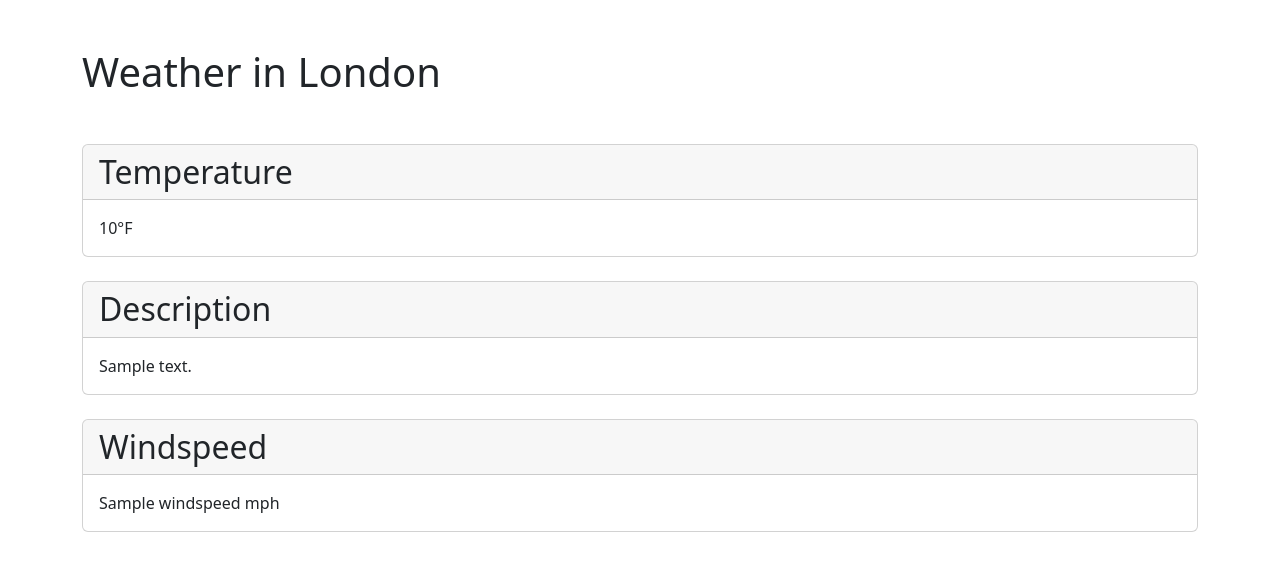
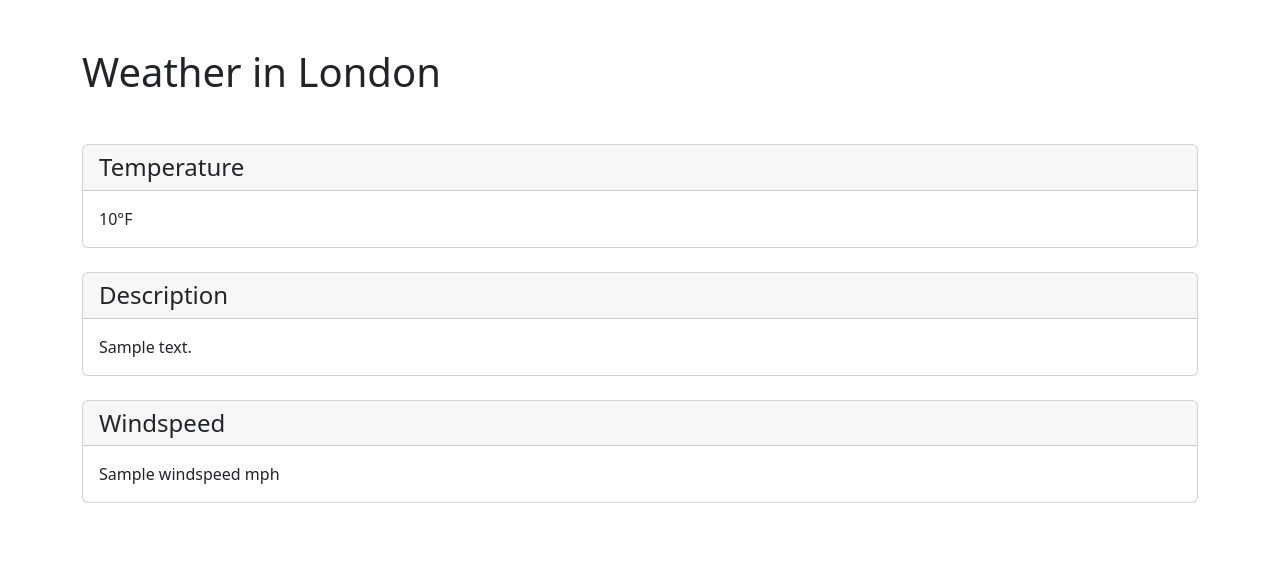
Before and after one commit to alanknguyen314/weatherproject-cs411, a Django app: page / in a window 1280 px wide. Shown: the part 56-627 px from the top of the page. Run offline with Django 3.2, Linux system fonts and the light colour scheme; a database or web service that is not in the repository returns one stand-in record (values such as "Sample title"); data that the repository does not hold is empty.

Commit message:
changeweather/profile

```diff
--- a/weatherapp/templates/weatherapp/profile.html
+++ b/weatherapp/templates/weatherapp/profile.html
@@ -62,11 +62,13 @@
 
     {% load crispy_forms_tags %}
 
-
+    <div class="container py-5">
   <div class="card weather-item mb-4">
     <h3 class="card-header">User Information</h3>
     <div class="card-body">
         <p class="card-text"><b>Username: </b> {{ user.username }}</p>
         <p class="card-text"><b>Email: </b>{{ user.email }}</p>
+        <p class="card-text"><b>Password (SHA-256 encrypted): </b> {{user.password }}</p>
     </div>
 </div>
+</div>
--- a/weatherapp/templates/weatherapp/weather.html
+++ b/weatherapp/templates/weatherapp/weather.html
@@ -65,21 +65,21 @@
         <div class="weather-container">
 
             <div class="card weather-item mb-4">
-                <h2 class="card-header">Temperature</h2>
+                <h4 class="card-header">Temperature</h4>
                 <div class="card-body">
                     <p class="card-text">{{ city_weather.temperature }}°F</p>
                 </div>
             </div>
 
             <div class="card weather-item mb-4">
-                <h2 class="card-header">Description</h2>
+                <h4 class="card-header">Description</h4>
                 <div class="card-body">
                     <p class="card-text">{{ city_weather.description }}</p>
                 </div>
             </div>
 
             <div class="card weather-item mb-4">
-                <h2 class="card-header">Windspeed</h2>
+                <h4 class="card-header">Windspeed</h4>
                 <div class="card-body">
                     <p class="card-text">{{ city_weather.windspeed }} mph</p>
                 </div>
```
Also changed, not shown: db.sqlite3.
